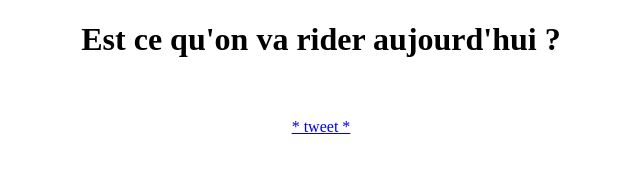
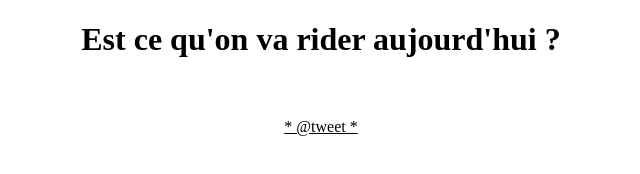
Before and after one commit to marcod2809/kite-validator, a website: page public/index.html in a window 1280 px wide. Shown: the full height of the page, 319-959 px from the left. Drawn offline with Linux system fonts and the light colour scheme; no server answers.

Commit message:
style modifs

```diff
--- a/public/index.html
+++ b/public/index.html
@@ -9,7 +9,7 @@
 	<img id="illustration"></img>
 	<h2><div id="windspeed"></div></h2>
 	<h2><div id="outsidetemp"></div></h2>
-	<a href="https://twitter.com/intent/tweet?text=Est-ce+qu%27on+va+rider+aujourd%27hui+%3f%20https://kite-validator.glitch.me/+de+@marcod2809">* tweet *</a>
+	<a href="https://twitter.com/intent/tweet?text=Est-ce+qu%27on+va+rider+aujourd%27hui+%3f%20https://kite-validator.glitch.me/+de+@marcod2809">* @tweet *</a>
 </body>
 <script type="module" src="index.js"></script>
 </html>
--- a/public/style.css
+++ b/public/style.css
@@ -2,3 +2,15 @@ body
 {
     text-align: center;
 }
+
+h2
+{
+    font-family: "Lucida Console", "Courier New", monospace;
+    font-weight: lighter;
+}
+
+a {
+    color: inherit; /* blue colors for links too */
+    text-decoration: inherit; /* no underline */
+    text-decoration: underline;
+  }
```
